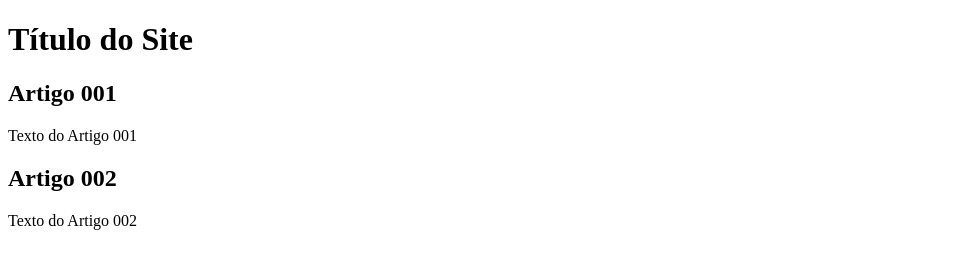
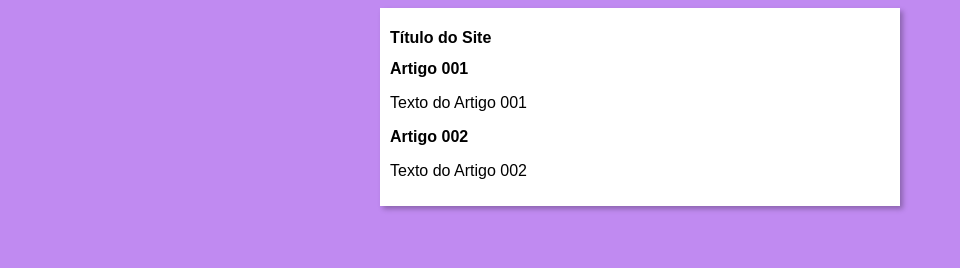
Before and after one commit to ghenriquev/projeto-site, a plain HTML site: page index.html in a window 1280 px wide. Shown: the whole page, without its empty margins (0-960 px from the left). Drawn offline with Linux system fonts and the light colour scheme.

Commit message:
Iniciei o design

```diff
--- /dev/null
+++ b/estilos/style.css
@@ -0,0 +1,16 @@
+* {
+  font-family: Arial, Helvetica, sans-serif;
+  font-size: 16px;
+}
+
+body {
+    background-color: rgb(192, 138, 241);
+}
+
+main {
+    background-color: white;
+    width: 500px;
+    margin: auto;
+    padding: 10px;
+    box-shadow: 3px 3px 5px rgba(0, 0, 0, 0.274);
+}
--- a/index.html
+++ b/index.html
@@ -4,6 +4,7 @@
     <meta charset="UTF-8" />
     <meta http-equiv="X-UA-Compatible" content="IE=edge" />
     <meta name="viewport" content="width=device-width, initial-scale=1.0" />
+    <link rel="stylesheet" href="estilos/style.css">
     <title>Título do Site</title>
   </head>
   <body>
```
